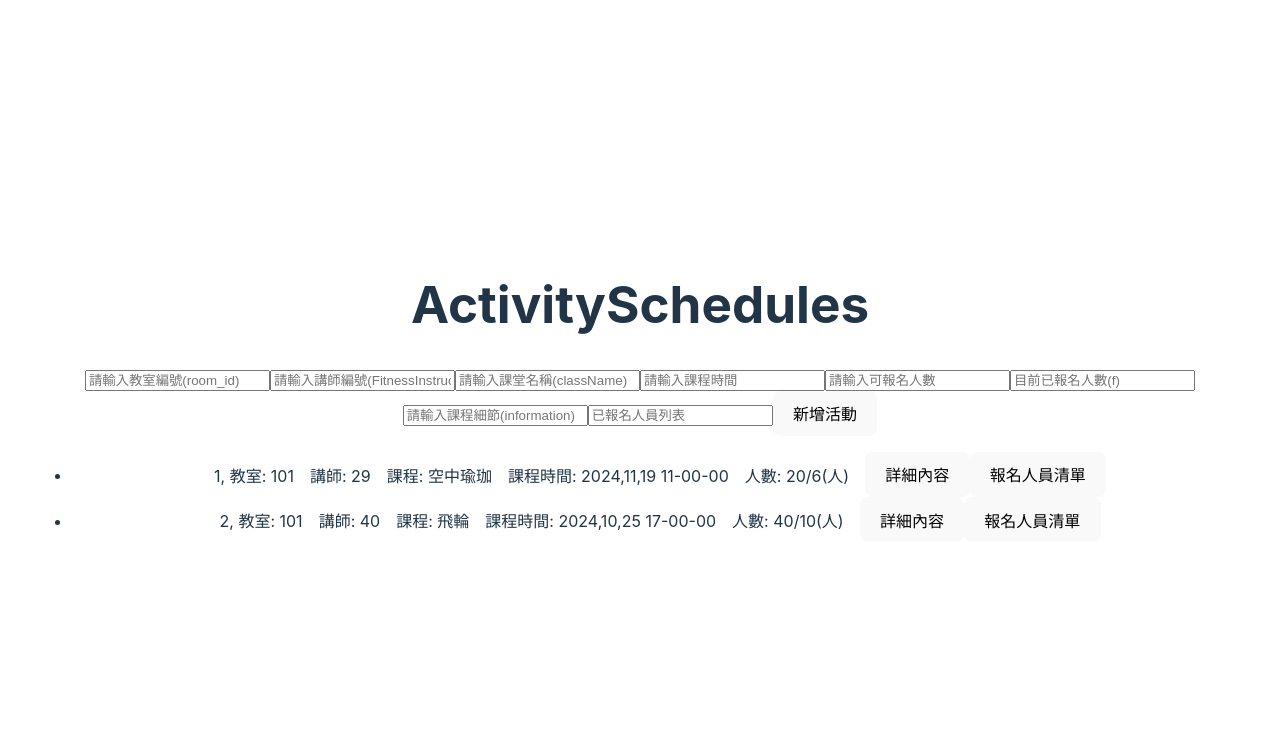
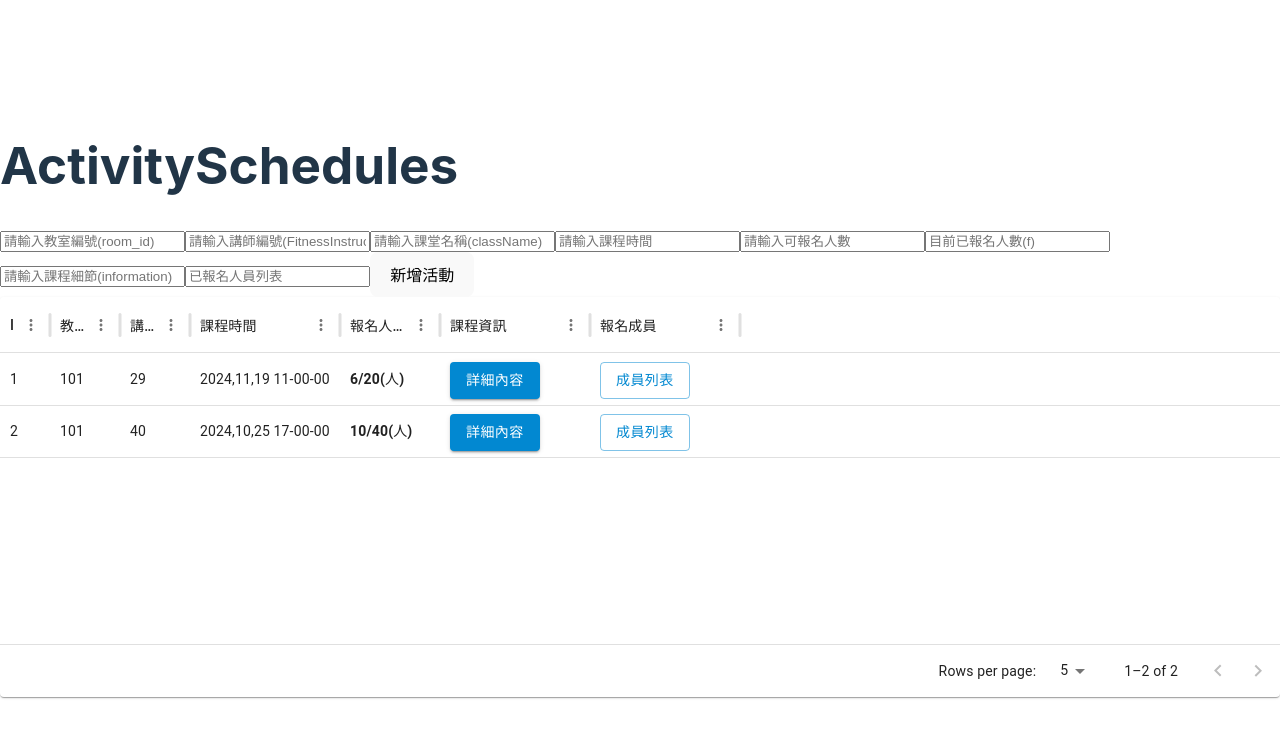
Before and after one commit to YangYangCode/Java_study_project, a React (Vite) app in the folder study_react/ActivitySchedule/: page / in a window 1280 px wide. Shown: the top 738 px of the page. Built offline with nearby package versions, Linux system fonts and the light colour scheme.

Commit message:
react更改List->Table 人數 -> x/x info、memberList -> button

```diff
--- a/study_react/ActivitySchedule/package.json
+++ b/study_react/ActivitySchedule/package.json
@@ -10,6 +10,10 @@
     "preview": "vite preview"
   },
   "dependencies": {
+    "@emotion/react": "^11.13.5",
+    "@emotion/styled": "^11.13.5",
+    "@mui/material": "^6.1.8",
+    "@mui/x-data-grid": "^7.22.2",
     "react": "^18.2.0",
     "react-dom": "^18.2.0"
   },
--- a/study_react/ActivitySchedule/src/App.jsx
+++ b/study_react/ActivitySchedule/src/App.jsx
@@ -1,7 +1,8 @@
 import { useState } from 'react'
-import './App.css'
+// import './App.css'
 import ActSchInput from './components/ActSchInput'
 import ActSchList from './components/ActSchList'
+import { Button } from '@mui/material';
 
 // study_react
 function App() {
@@ -22,6 +23,67 @@ function App() {
   const [ActSchs, setActSchs] = useState(f_data)  // 假資料
   const [ActSch, setActSch] = useState('');  // 用於修改、新增的ActSch
 
+  const [openModal, setOpenModal] = useState(false); // 控制 Modal 顯示
+  const [modalContent, setModalContent] = useState(''); // Modal 顯示的內容
+
+
+  // Modal開關控制
+  const handleOpenModal = (content) => {
+    setModalContent(content);
+    setOpenModal(true);
+  };
+  const handleCloseModal = () => {
+    setOpenModal(false);
+  };
+
+
+
+const handleInformationClick = (row) => {
+  alert(`課程資訊：${row.information}`);
+};
+
+const handleMemberListClick = (row) => {
+  alert(`已報名成員：${row.memberHaveSigned.join(', ')}`);
+};
+
+  const Titels = [
+    { field: 'id', headerName: 'ID', width: 50 },
+    { field: 'room', headerName: '教室', width: 70 },
+    { field: 'FitnessInstructor', headerName: '講師', width: 70 },
+    { field: 'classTime', headerName: '課程時間', width: 150},
+    {
+      field: 'registrationStatus',
+      headerName: '報名人數',
+      width: 100,
+      renderCell: (params) => (
+        <strong>
+            {params.row.numberOfHaveSigned || 0}/{params.row.numberOfCanRegister || 0}(人)
+        </strong>
+      ),
+    },
+    {
+      field: 'information',
+      headerName: '課程資訊',
+      width: 150,
+      renderCell: (params) => (
+        <Button variant="contained" color="info" size="medium" onClick={() => handleOpenModal(params.ActSchs.information)}>
+          詳細內容
+        </Button>
+      )
+    },
+    {
+      field: 'memberHaveSigned',
+      headerName: '報名成員',
+      width: 150,
+      renderCell: (params) => (
+        <Button variant="outlined" color="info" size="medium" onClick={() => handleOpenModal(params.ActSchs.memberHaveSigned)}>
+          成員列表
+        </Button>
+      )
+    },
+];
+
+
 // 新增
 const handleAdd = (e) => {
 
@@ -29,24 +91,12 @@ function App() {
   const newId = ActSchs.length > 0 ? Math.max(...ActSchs.map((t) => t.id)) + 1 : 1;
 
   const newActSch = {
-      id: newId, room: ActSch, FitnessInstructor: ActSch.FitnessInstructor, class: ActSch.class, numberOfCanRegister: ActSch.numberOfCanRegister,
+    id: newId, room: ActSch.room, FitnessInstructor: ActSch.FitnessInstructor, class: ActSch.class, numberOfCanRegister: ActSch.numberOfCanRegister,
     numberOfHaveSigned: ActSch.numberOfHaveSigned, classTime: ActSch.classTime, information: ActSch.information, memberHaveSigned: ActSch.memberHaveSigned
   };
   setActSchs([...ActSchs, newActSch])  // 對 ActSchs 展開後加上 ActSch (展開運算子)
   setActSch('');  // 將 ActivitySchedule 清空
 };
-
-  // const handleChange = (e) => {   // 輸入欄動態修改
-  //   setTodo(e.target.value);
-  // }
-
-  //  // 勾選方框變動邏輯
-  // const toggleCompleted = (id) => {
-  //   setToDos(
-  //     todos.map((todo) => todo.id === id ? { ...todo, completed: !todo.completed } : todo)
-  //   );
-  // }
-
 
   return (
     <>
@@ -54,8 +104,10 @@ function App() {
         <p />
         <div>
           <ActSchInput ActSch={ActSch} setActSch={setActSch} onAdd={handleAdd} />
-          <ActSchList ActSchs={ActSchs}/>
+          <ActSchList Titels={Titels} ActSchs={ActSchs} />
         </div>
+
+
     </>
   )
 
--- a/study_react/ActivitySchedule/src/components/ActSchInput.jsx
+++ b/study_react/ActivitySchedule/src/components/ActSchInput.jsx
@@ -67,7 +67,7 @@ const ActSchInput = ({ ActSch, setActSch, onAdd }) => {
         placeholder="已報名人員列表"
       />
 
-      <button onClick={onAdd}>新增活動</button>
+      <button onClick={onAdd} >新增活動</button>
 
     </div>
   );
--- a/study_react/ActivitySchedule/src/components/ActSchItem.jsx
+++ b/study_react/ActivitySchedule/src/components/ActSchItem.jsx
@@ -1,18 +1,37 @@
+import { Button } from '@mui/material';
 import React from 'react';
+import { DataGrid } from "@mui/x-data-grid";
+import Paper from '@mui/material/Paper';
 
-const ActSchItem = ({ ActSch }) => {
+const ActSchItem = ({ Titels, ActSch, paginationModel }) => {
     return (
         <li>
+        <Paper sx={{ height: 400, width: '100%' }}>
+            <DataGrid
+                rows={ActSch}
+                columns={Titels}
+                initialState={{ pagination: { paginationModel } }}
+                pageSizeOptions={[5, 10]}
+                checkboxSelection
+                sx={{ border: 0 }}
+            />
+        </Paper>
+        </li>
+
+    );
+};
+
+{/* <li>
 <span>{ActSch.id}, </span>
 <span>教室: {ActSch.room}　</span>
 <span>講師: {ActSch.FitnessInstructor}　</span>
 <span>課程: {ActSch.class}　</span>
 <span>課程時間: {ActSch.classTime}　</span>
 <span>人數: {ActSch.numberOfCanRegister}/{ActSch.numberOfHaveSigned}(人)　</span>
-        <button>詳細內容</button>
-        <button>報名人員清單</button>
-    </li>
-    );
-};
+
+
+
+
+</li> */}
 
 export default ActSchItem;
--- a/study_react/ActivitySchedule/src/components/ActSchList.jsx
+++ b/study_react/ActivitySchedule/src/components/ActSchList.jsx
@@ -1,16 +1,35 @@
 import React from 'react';
-import ActSchItem from './ActSchItem';
+import { DataGrid } from "@mui/x-data-grid";
+import Paper from '@mui/material/Paper';
 
-const ActSchList = ({ ActSchs }) => {
+
+const ActSchList = ({Titels, ActSchs}) => {
+
+    const paginationModel = { page: 0, pageSize: 5 };
+
 return (
-    <ul>
-    {ActSchs.map((ActSch) => (
-        <ActSchItem
-        key={ActSch.id}
-        ActSch={ActSch}
+    <Paper sx={{ height: 400, width: '100%' }}>
+        <DataGrid
+            rows={ActSchs}
+            columns={Titels}
+            initialState={{ pagination: { paginationModel } }}
+            pageSizeOptions={[5, 10]}
+            // checkboxSelection    // 勾選方框
+            sx={{ border: 0 }}
         />
-    ))}
-    </ul>
+    </Paper>
+
+
+    // <ul>
+    // {ActSchs.map((ActSch) => (
+    //     <ActSchItem
+    //     key={ActSch.id}
+    //     ActSch={ActSch}
+    //     Titels={Titels}
+    //     paginationModel={paginationModel}
+    //     />
+    // ))}
+    // </ul>
 
 );
 };
```
Also changed, not shown: 1 other file (tests, documents, lock files or other folders). Lines whose indentation alone changed are shown as unchanged.
